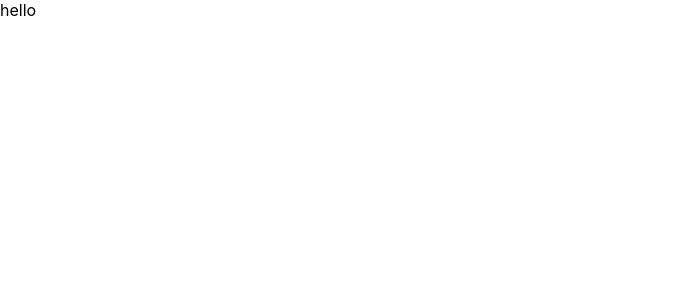
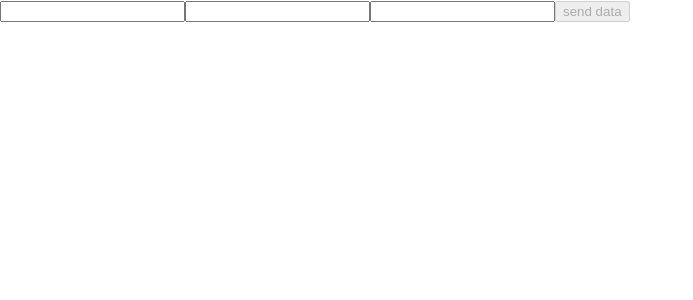
Before and after one commit to Olegogonovskyi/js_2024_ogonowskyi, a React (Create React App) app: page / in a window 1280 px wide. Shown: the top 300 px of the page, without its empty margins (0-693 px from the left). Built offline with nearby package versions, Linux system fonts and the light colour scheme.

Commit message:
hw_5_forms_joi: done

```diff
--- a/package.json
+++ b/package.json
@@ -14,7 +14,10 @@
     "react-dom": "^18.2.0",
     "react-scripts": "5.0.1",
     "typescript": "^4.9.5",
-    "web-vitals": "^2.1.4"
+    "web-vitals": "^2.1.4",
+    "react-hook-form": "^7.51.4",
+    "joi": "^17.13.1",
+    "@hookform/resolvers": "^3.3.4"
   },
   "scripts": {
     "start": "react-scripts start",
--- a/src/App.tsx
+++ b/src/App.tsx
@@ -1,12 +1,13 @@
 import React, {FC} from 'react';
 import './App.css';
+import Formcomponent from "./components/Formcomponent";
 
 
 
 const App: FC = () => {
   return (
       <div>
-        hello
+        <Formcomponent/>
       </div>
   );
 };
--- /dev/null
+++ b/src/components/Formcomponent.tsx
@@ -0,0 +1,47 @@
+import React, {FC} from 'react';
+import {useForm} from "react-hook-form";
+import {IUsermodel} from "../models/IUsermodel";
+import {joiResolver} from "@hookform/resolvers/joi";
+import {validationUser} from "../validation/validation";
+
+const Formcomponent: FC = () => {
+    const {
+        register,
+        handleSubmit,
+        formState: {isValid, errors}
+    } = useForm<IUsermodel>({mode: "all", resolver: joiResolver(validationUser)})
+    const saveFormsData = (formsData: IUsermodel) => {
+        fetch('https://jsonplaceholder.typicode.com/users', {
+            method: 'POST',
+            body: JSON.stringify({
+                name: formsData.name,
+                username: formsData.username,
+                email: formsData.email,
+            }),
+            headers: {
+                'Content-type': 'application/json; charset=UTF-8',
+            },
+        })
+            .then((response) => response.json())
+            .then((json) => console.log(json));
+    }
+
+    return (
+        <div>
+            <form onSubmit={handleSubmit(saveFormsData)}>
+                <input type="text" {...register('name')} />
+                <input type="text" {...register('username')} />
+                <input type="text" {...register('email')} />
+
+                <button disabled={!isValid}>send data</button>
+
+                {errors.name && <h5>There is error in name input: {errors.name.message}</h5>}
+                {errors.username && <h5>There is error in username input: {errors.username.message}</h5>}
+                {errors.email && <h5>There is error in email input: {errors.email.message}</h5>}
+            </form>
+
+        </div>
+    );
+};
+
+export default Formcomponent;
--- /dev/null
+++ b/src/models/IUsermodel.tsx
@@ -0,0 +1,5 @@
+export interface IUsermodel {
+    name: string,
+    username: string,
+    email: string
+}
--- /dev/null
+++ b/src/validation/validation.tsx
@@ -0,0 +1,26 @@
+import Joi from "joi";
+
+export const validationUser = Joi.object({
+    name:
+        Joi.string()
+            .pattern(/^[A-Z][a-zA-Z]{0,14} [A-Z][a-zA-Z]{0,14}$/)
+            .required()
+            .messages({
+                "string.pattern.base": "All words must begin with a capital letter and in English"
+            }),
+    username:
+        Joi.string()
+            .pattern(/^[A-Z][a-zA-Z]{0,14}$/)
+            .required()
+            .messages({
+                "string.pattern.base": "Word must begin with a capital letter. It must be only one word"
+            }),
+    email:
+        Joi.string()
+            .pattern(/^[a-zA-Z0-9._%+-]+@[a-zA-Z0-9.-]+\.[a-zA-Z]{2,}$/)
+    .required()
+    .messages({
+        "string.pattern.base": "Word must contain with '@' and domenname from two or more letters "
+    })
+
+})
```
Also changed, not shown: 1 other file (tests, documents, lock files or other folders).
